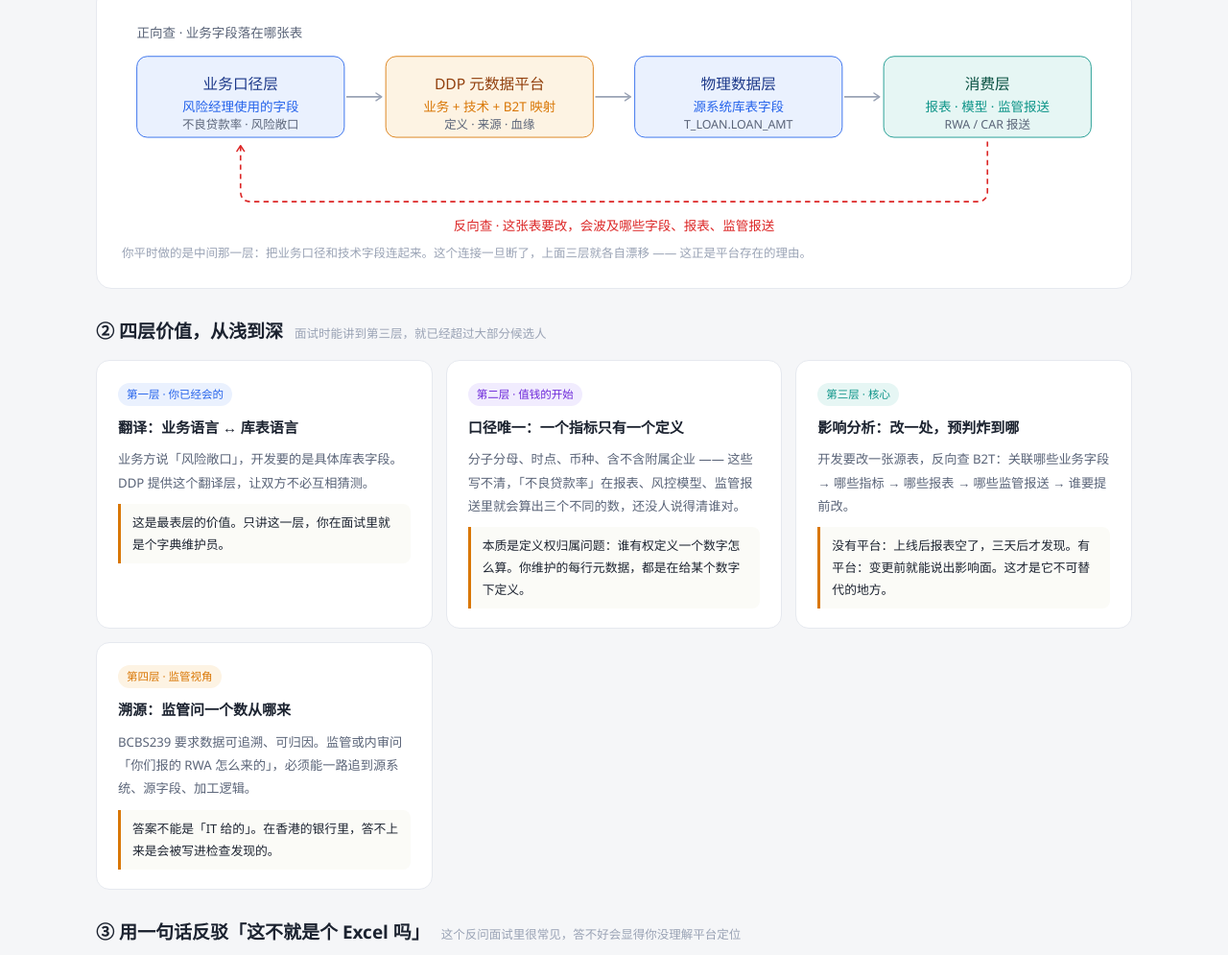
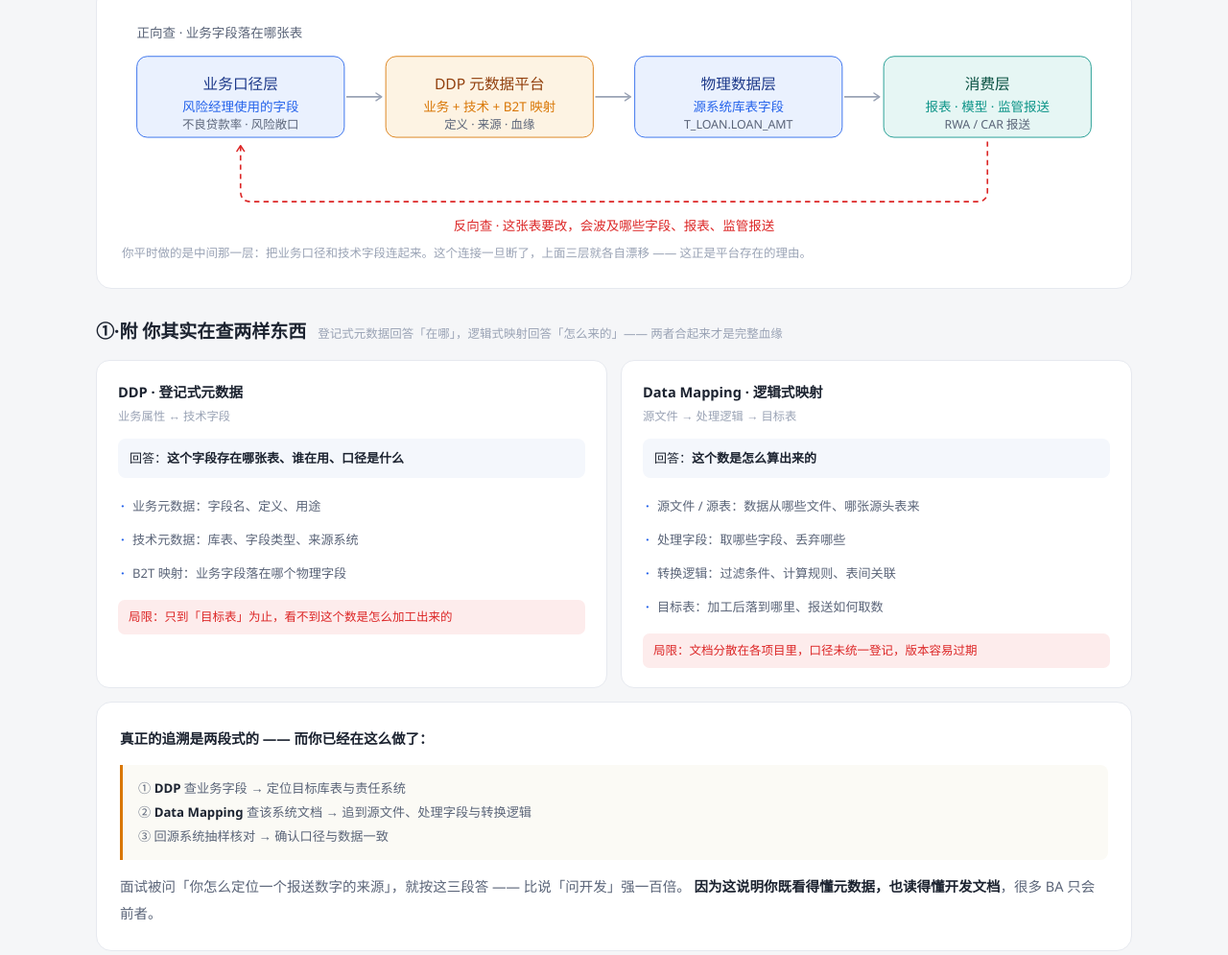
Before and after one commit to Wongzj/ba-f7ce12, a plain HTML site: page value.html in a window 1280 px wide. Shown: the part 445-1440 px from the top of the page at 96% size. Drawn offline with Linux system fonts and the light colour scheme.

Commit message:
add data mapping traceability: two-stage lineage (DDP + Data Mapping)

```diff
--- a/value.html
+++ b/value.html
@@ -54,6 +54,16 @@
 
   /* 角色对比 */
   .role-grid{display:grid;grid-template-columns:1fr 1fr;gap:14px}
+  .duo{background:var(--card);border:1px solid var(--line);border-radius:14px;padding:20px 22px}
+  .duo h3{font-size:14.6px;margin-bottom:3px}
+  .duo .sub{font-size:12.3px;color:var(--ink-3);margin-bottom:12px}
+  .duo .q{font-size:13px;color:var(--ink);background:#f4f7fc;border-radius:8px;padding:9px 12px;margin-bottom:12px;line-height:1.8}
+  .duo ul{list-style:none;font-size:13.1px;color:var(--ink-2)}
+  .duo li{padding:6px 0 6px 15px;position:relative;line-height:1.75}
+  .duo li::before{content:"·";position:absolute;left:3px;color:var(--accent);font-weight:700}
+  .duo .gap{margin-top:10px;font-size:12.5px;color:var(--rose);background:var(--rose-soft);padding:7px 11px;border-radius:7px;line-height:1.75}
+  .chain{margin-top:14px;background:#fbfaf5;border-left:3px solid var(--amber);padding:12px 16px;border-radius:0 8px 8px 0;font-size:13.2px;color:var(--ink-2);line-height:1.9}
+  .chain b{color:var(--ink)}
   .role{border-radius:14px;padding:20px 22px;border:1px solid var(--line);background:var(--card)}
   .role.bad{background:#fdfafa;border-color:#f3dcdc}
   .role.good{background:#f7fcfb;border-color:#cdeae4}
@@ -163,6 +173,53 @@
       <div class="flow-cap">
         你平时做的是中间那一层：把业务口径和技术字段连起来。这个连接一旦断了，上面三层就各自漂移 —— 这正是平台存在的理由。
       </div>
+    </div>
+  </div>
+
+  <!-- 两种查法 -->
+  <div class="section">
+    <div class="section-head">
+      <h2>①·附 你其实在查两样东西</h2>
+      <span class="hint">登记式元数据回答「在哪」，逻辑式映射回答「怎么来的」—— 两者合起来才是完整血缘</span>
+    </div>
+    <div class="role-grid">
+      <div class="duo">
+        <h3>DDP · 登记式元数据</h3>
+        <div class="sub">业务属性 ↔ 技术字段</div>
+        <div class="q">回答：<b>这个字段存在哪张表、谁在用、口径是什么</b></div>
+        <ul>
+          <li>业务元数据：字段名、定义、用途</li>
+          <li>技术元数据：库表、字段类型、来源系统</li>
+          <li>B2T 映射：业务字段落在哪个物理字段</li>
+        </ul>
+        <div class="gap">局限：只到「目标表」为止，看不到这个数是怎么加工出来的</div>
+      </div>
+      <div class="duo">
+        <h3>Data Mapping · 逻辑式映射</h3>
+        <div class="sub">源文件 → 处理逻辑 → 目标表</div>
+        <div class="q">回答：<b>这个数是怎么算出来的</b></div>
+        <ul>
+          <li>源文件 / 源表：数据从哪些文件、哪张源头表来</li>
+          <li>处理字段：取哪些字段、丢弃哪些</li>
+          <li>转换逻辑：过滤条件、计算规则、表间关联</li>
+          <li>目标表：加工后落到哪里、报送如何取数</li>
+        </ul>
+        <div class="gap">局限：文档分散在各项目里，口径未统一登记，版本容易过期</div>
+      </div>
+    </div>
+    <div class="card" style="margin-top:14px">
+      <p class="lead" style="margin-bottom:12px">
+        <b>真正的追溯是两段式的 —— 而你已经在这么做了：</b>
+      </p>
+      <div class="chain">
+        ① <b>DDP</b> 查业务字段 → 定位目标库表与责任系统<br>
+        ② <b>Data Mapping</b> 查该系统文档 → 追到源文件、处理字段与转换逻辑<br>
+        ③ 回源系统抽样核对 → 确认口径与数据一致
+      </div>
+      <p class="lead" style="margin-top:14px">
+        面试被问「你怎么定位一个报送数字的来源」，就按这三段答 —— 比说「问开发」强一百倍。
+        <b>因为这说明你既看得懂元数据，也读得懂开发文档</b>，很多 BA 只会前者。
+      </p>
     </div>
   </div>
 
```
Also changed, not shown: index.html (+4 -3 lines), resume.html (+9 -4 lines).
